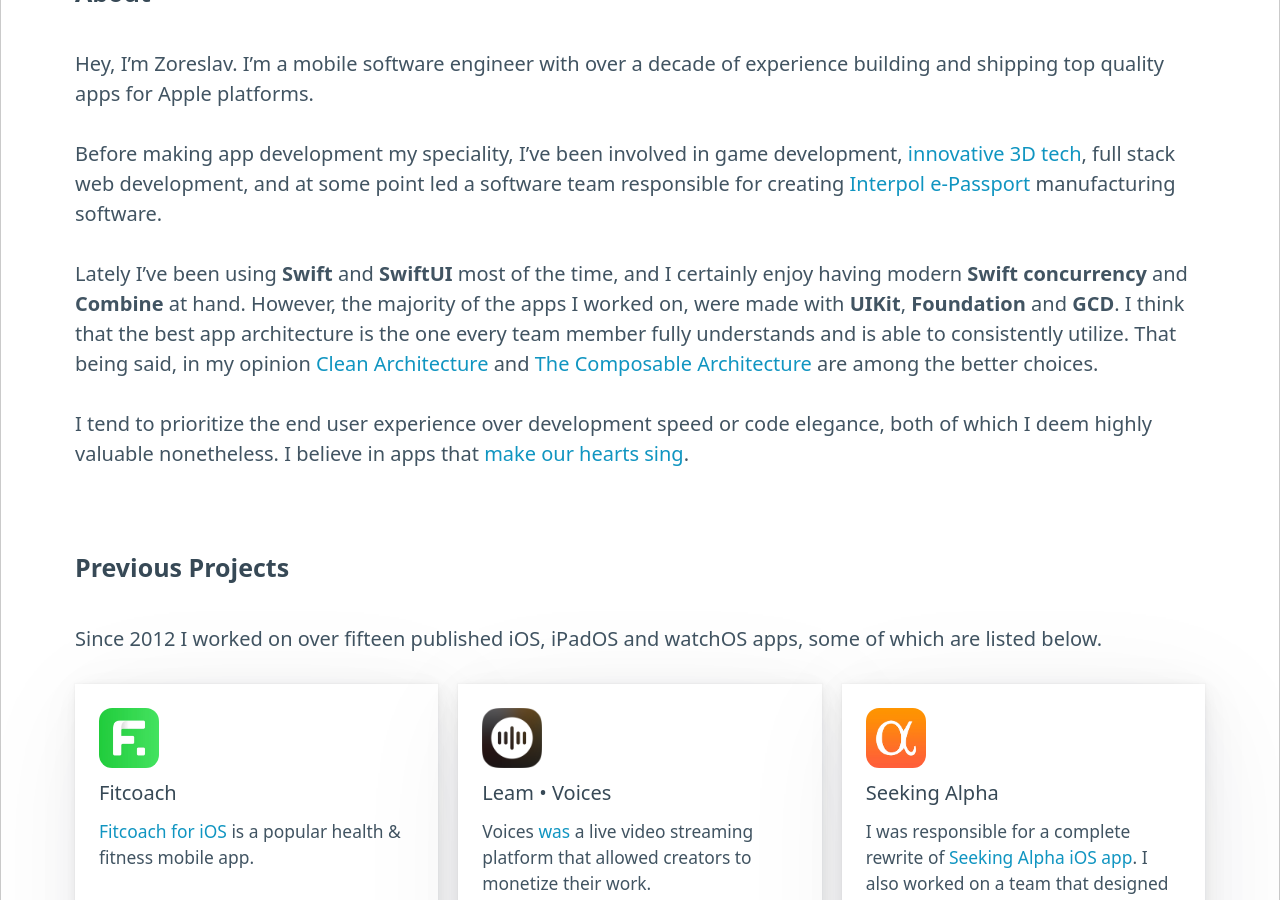
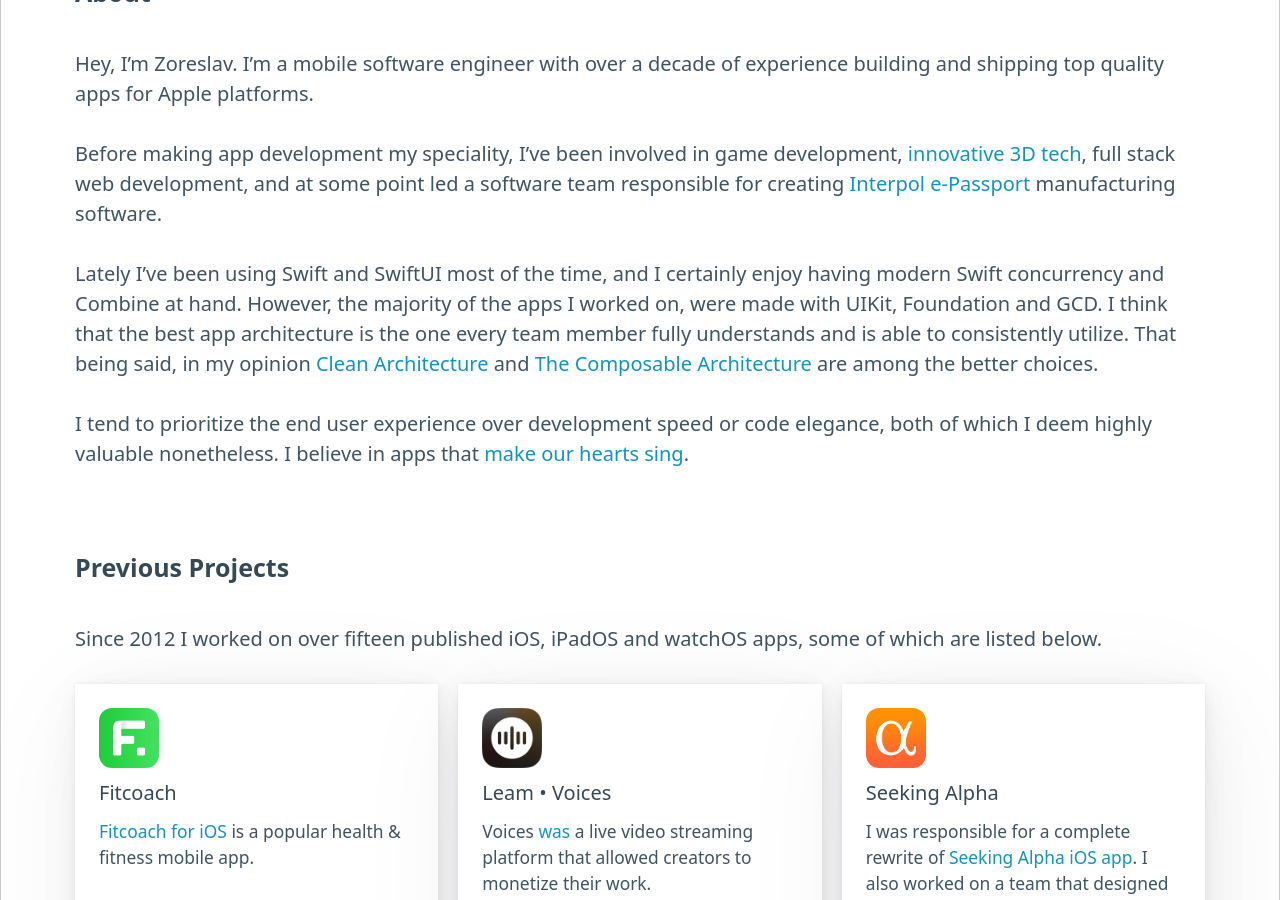
Before and after one commit to zrxq/zrxq.github.io, a Jekyll site: the page built from index.md, in a window 1280 px wide and 900 px high, scrolled down 377 px. Built offline with Jekyll 4.4.1, drawn with Linux system fonts in a browser that asks for light colours.

Commit message:
Remove unnecesary emphasis

```diff
--- a/index.md
+++ b/index.md
@@ -13,7 +13,7 @@
 
 Before making app development my speciality, I've been involved in game development, [innovative 3D tech](https://www.crunchbase.com/organization/mydeco), full stack web development, and at some point led a software team responsible for creating [Interpol e-Passport](https://en.wikipedia.org/wiki/Interpol_Travel_Document) manufacturing software.
 
-Lately I've been using **Swift** and **SwiftUI** most of the time, and I certainly enjoy having modern **Swift concurrency** and **Combine** at hand. However, the majority of the apps I worked on, were made with **UIKit**, **Foundation** and **GCD**. I think that the best app architecture is the one every team member fully understands and is able to consistently utilize. That being said, in my opinion [Clean Architecture](https://nalexn.github.io/clean-architecture-swiftui/) and [The Composable Architecture](https://github.com/pointfreeco/swift-composable-architecture) are among the better choices.
+Lately I've been using Swift and SwiftUI most of the time, and I certainly enjoy having modern Swift concurrency and Combine at hand. However, the majority of the apps I worked on, were made with UIKit, Foundation and GCD. I think that the best app architecture is the one every team member fully understands and is able to consistently utilize. That being said, in my opinion [Clean Architecture](https://nalexn.github.io/clean-architecture-swiftui/) and [The Composable Architecture](https://github.com/pointfreeco/swift-composable-architecture) are among the better choices.
 
 I tend to prioritize the end user experience over development speed or code elegance, both of which I deem highly valuable nonetheless. I believe in apps that [make our hearts sing](https://daringfireball.net/2023/02/making_our_hearts_sing).
 
```
